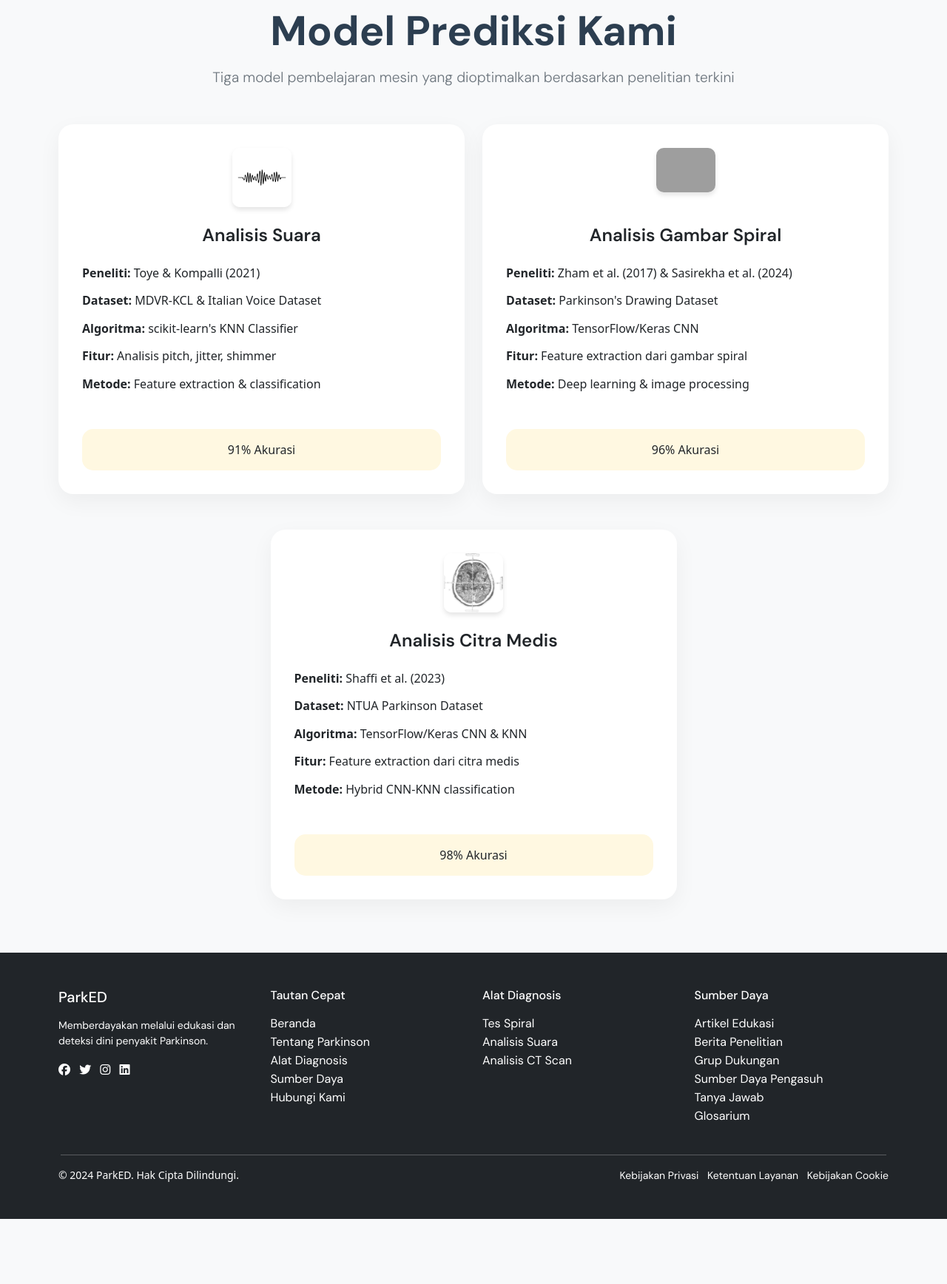
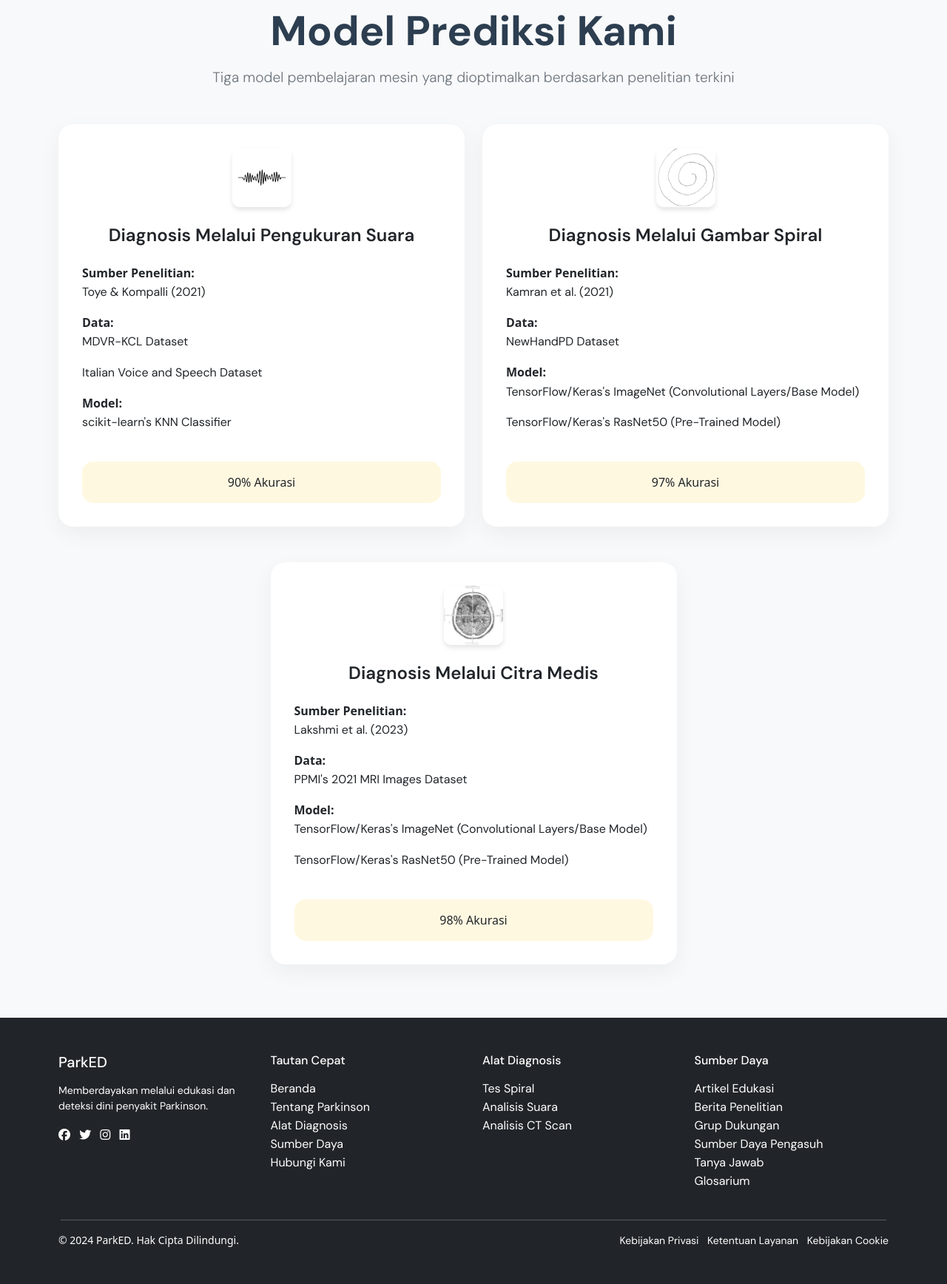
Before and after one commit to andyathsid/parked-web-monorepo, a Laravel app: page /information in a window 1280 px wide. Shown: the part 685-2421 px from the top of the page at 74% size. Before the commit the page ends 2333 px from the top, so only its background shows below. Run offline with Laravel 10, Linux system fonts and the light colour scheme; some libraries are stand-ins or nearby versions; grey boxes are pictures that could not be loaded.

Commit message:
ubah isi konten

```diff
--- a/resources/views/frontend/Information.blade.php
+++ b/resources/views/frontend/Information.blade.php
@@ -57,16 +57,24 @@
                         <div class="method-icon">
                             <img src="assets/img/Voice.png" alt="Voice Analysis" class="img-fluid">
                         </div>
-                        <h4>Analisis Suara</h4>
+                        <h4>Diagnosis Melalui Pengukuran Suara</h4>
                         <ul class="method-features">
-                            <li><strong>Peneliti:</strong> Toye & Kompalli (2021)</li>
-                            <li><strong>Dataset:</strong> MDVR-KCL & Italian Voice Dataset</li>
-                            <li><strong>Algoritma:</strong> scikit-learn's KNN Classifier</li>
-                            <li><strong>Fitur:</strong> Analisis pitch, jitter, shimmer</li>
-                            <li><strong>Metode:</strong> Feature extraction & classification</li>
+                            <li>
+                                <strong>Sumber Penelitian:</strong>
+                                <p>Toye & Kompalli (2021)</p>
+                            </li>
+                            <li>
+                                <strong>Data:</strong>
+                                <p>MDVR-KCL Dataset</p>
+                                <p>Italian Voice and Speech Dataset</p>
+                            </li>
+                            <li>
+                                <strong>Model:</strong>
+                                <p>scikit-learn's KNN Classifier</p>
+                            </li>
                         </ul>
                         <div class="accuracy">
-                            <span class="accuracy-value">91%</span>
+                            <span class="accuracy-value">90%</span>
                             <span class="accuracy-label">Akurasi</span>
                         </div>
                     </div>
@@ -76,18 +84,26 @@
                 <div class="col-lg-4 col-md-6 mb-4 information-fade-in">
                     <div class="method-card">
                         <div class="method-icon">
-                            <img src="assets/img/Spiral.png" alt="Spiral Test" class="img-fluid">
+                            <img src="assets/img/Spiral copy.png" alt="Spiral Test" class="img-fluid">
                         </div>
-                        <h4>Analisis Gambar Spiral</h4>
+                        <h4>Diagnosis Melalui Gambar Spiral</h4>
                         <ul class="method-features">
-                            <li><strong>Peneliti:</strong> Zham et al. (2017) & Sasirekha et al. (2024)</li>
-                            <li><strong>Dataset:</strong> Parkinson's Drawing Dataset</li>
-                            <li><strong>Algoritma:</strong> TensorFlow/Keras CNN</li>
-                            <li><strong>Fitur:</strong> Feature extraction dari gambar spiral</li>
-                            <li><strong>Metode:</strong> Deep learning & image processing</li>
+                            <li>
+                                <strong>Sumber Penelitian:</strong>
+                                <p>Kamran et al. (2021)</p>
+                            </li>
+                            <li>
+                                <strong>Data:</strong>
+                                <p>NewHandPD Dataset</p>
+                            </li>
+                            <li>
+                                <strong>Model:</strong>
+                                <p>TensorFlow/Keras's ImageNet (Convolutional Layers/Base Model)</p>
+                                <p>TensorFlow/Keras's RasNet50 (Pre-Trained Model)</p>
+                            </li>
                         </ul>
                         <div class="accuracy">
-                            <span class="accuracy-value">96%</span>
+                            <span class="accuracy-value">97%</span>
                             <span class="accuracy-label">Akurasi</span>
                         </div>
                     </div>
@@ -99,13 +115,21 @@
                         <div class="method-icon">
                             <img src="assets/img/CTscan.png" alt="Medical Image Analysis" class="img-fluid">
                         </div>
-                        <h4>Analisis Citra Medis</h4>
+                        <h4>Diagnosis Melalui Citra Medis</h4>
                         <ul class="method-features">
-                            <li><strong>Peneliti:</strong> Shaffi et al. (2023)</li>
-                            <li><strong>Dataset:</strong> NTUA Parkinson Dataset</li>
-                            <li><strong>Algoritma:</strong> TensorFlow/Keras CNN & KNN</li>
-                            <li><strong>Fitur:</strong> Feature extraction dari citra medis</li>
-                            <li><strong>Metode:</strong> Hybrid CNN-KNN classification</li>
+                            <li>
+                                <strong>Sumber Penelitian:</strong>
+                                <p>Lakshmi et al. (2023)</p>
+                            </li>
+                            <li>
+                                <strong>Data:</strong>
+                                <p>PPMI's 2021 MRI Images Dataset</p>
+                            </li>
+                            <li>
+                                <strong>Model:</strong>
+                                <p>TensorFlow/Keras's ImageNet (Convolutional Layers/Base Model)</p>
+                                <p>TensorFlow/Keras's RasNet50 (Pre-Trained Model)</p>
+                            </li>
                         </ul>
                         <div class="accuracy">
                             <span class="accuracy-value">98%</span>
```
